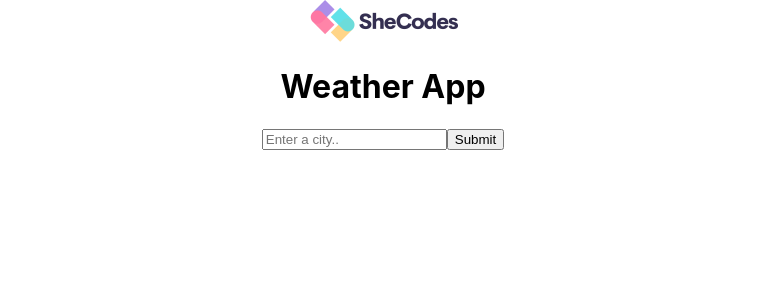
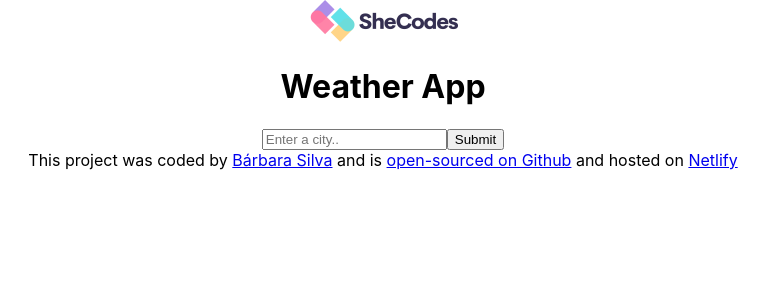
Before and after one commit to BarbaraISC/weather-react-shecodes, a React (Create React App) app: page / in a window 1280 px wide. Shown: the top 300 px of the page, without its empty margins (257-1025 px from the left). Built offline with nearby package versions, Linux system fonts and the light colour scheme.

Commit message:
Added links to github and netlify

```diff
--- a/src/App.js
+++ b/src/App.js
@@ -10,6 +10,14 @@ function App() {
         <h1>Weather App</h1>
         <WeatherForm />
       </div>
+      <footer>
+        This project was coded by{" "}
+        <a href="https://github.com/BarbaraISC">Bárbara Silva</a> and is{" "}
+        <a href="https://github.com/BarbaraISC/weather-react-shecodes">
+          open-sourced on Github
+        </a>{" "}
+        and hosted on <a href="https://www.netlify.com/">Netlify</a>
+      </footer>
     </div>
   );
 }
--- a/src/WeatherForm.js
+++ b/src/WeatherForm.js
@@ -20,12 +20,12 @@ export default function WeatherForm() {
   function handleResponse(response) {
     setWeather(
       <ul>
-        <li>Temperature:{response.data.temperature.current}</li>
+        <li>Temperature:{Math.round(response.data.temperature.current)}</li>
         <li>Description:{response.data.condition.description}</li>
         <li>Humidity:{response.data.temperature.humidity}</li>
         <li>Wind:{response.data.wind.speed}</li>
         <li>
-          <img src={response.data.condition.icon_url} />
+          <img src={response.data.condition.icon_url} alt="qwerty" />
         </li>
       </ul>
     );
```
